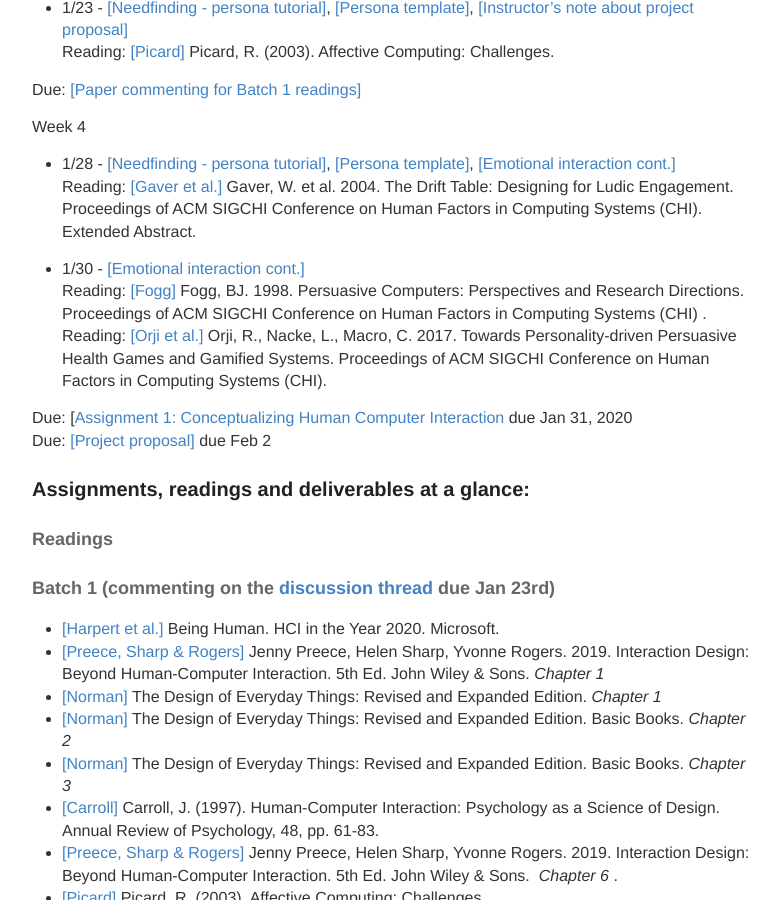
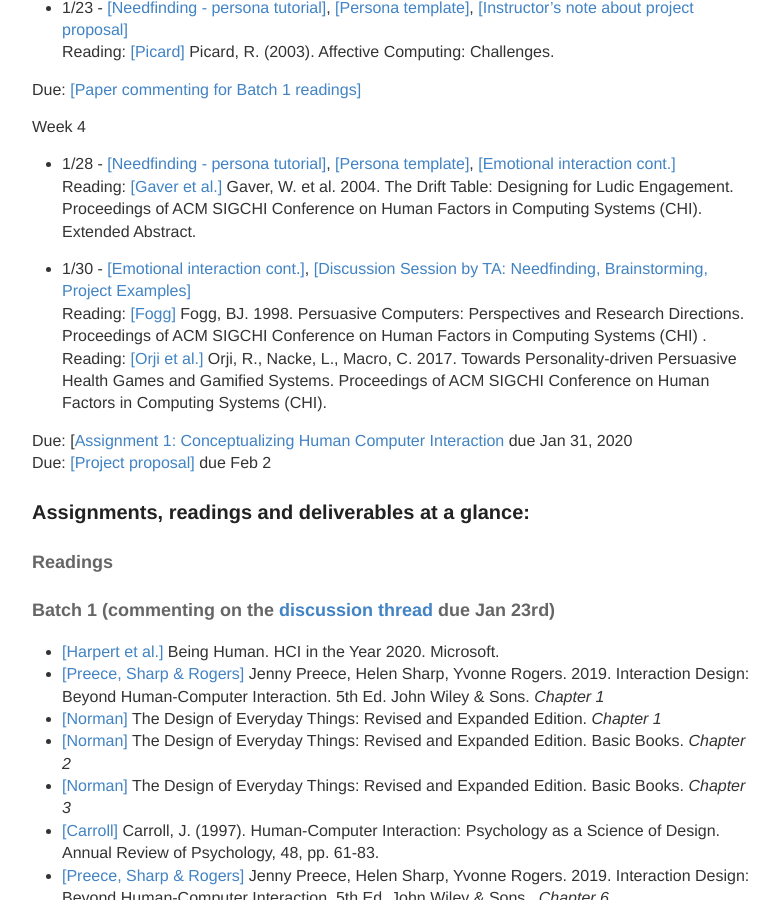
Before and after one commit to hciwang/hciwang.github.io, a Jekyll site: the page built from _posts/2020-1-5-lectures.md, in a window 1280 px wide and 900 px high, scrolled down 1127 px. Shown: the whole window, without its empty margins (248-1027 px from the left). Built offline with Jekyll 4.4.1, drawn with Linux system fonts in a browser that asks for light colours.

Commit message:
Update 2020-1-5-lectures.md

```diff
--- a/_posts/2020-1-5-lectures.md
+++ b/_posts/2020-1-5-lectures.md
@@ -43,7 +43,7 @@
 - 1/28 - [[Needfinding - persona tutorial]](https://canvas.ucdavis.edu/courses/413583/files/folder/Lectures?preview=7635631), [[Persona template]](https://asinthecity.com/2011/05/13/explaining-personas-used-in-ux-design-%E2%80%93-part-2/), [[Emotional interaction cont.]](https://canvas.ucdavis.edu/courses/413583/files/folder/Lectures?preview=7630014)
 Reading: [[Gaver et al.]](https://canvas.ucdavis.edu/courses/413583/files/folder/Readings?preview=7679623) Gaver, W. et al. 2004. The Drift Table: Designing for Ludic Engagement. Proceedings of ACM SIGCHI Conference on Human Factors in Computing Systems (CHI). Extended Abstract.
 
-- 1/30 - [[Emotional interaction cont.]](https://canvas.ucdavis.edu/courses/413583/files/folder/Lectures?preview=7630014)
+- 1/30 - [[Emotional interaction cont.]](https://canvas.ucdavis.edu/courses/413583/files/folder/Lectures?preview=7630014), [[Discussion Session by TA: Needfinding, Brainstorming, Project Examples]](https://canvas.ucdavis.edu/courses/413583/files/folder/Discussion?preview=7720909)
 Reading: [[Fogg]](https://canvas.ucdavis.edu/courses/413583/files/folder/Readings?preview=7679622) Fogg, BJ. 1998. Persuasive Computers: Perspectives and Research Directions. Proceedings of ACM SIGCHI Conference on Human Factors in Computing Systems (CHI) .
 Reading: [[Orji et al.]](https://canvas.ucdavis.edu/courses/413583/files/folder/Readings?preview=7679621) Orji, R., Nacke, L., Macro, C. 2017. Towards Personality-driven Persuasive Health  Games and Gamified Systems. Proceedings of ACM SIGCHI Conference on Human Factors in Computing Systems (CHI).
 
```
